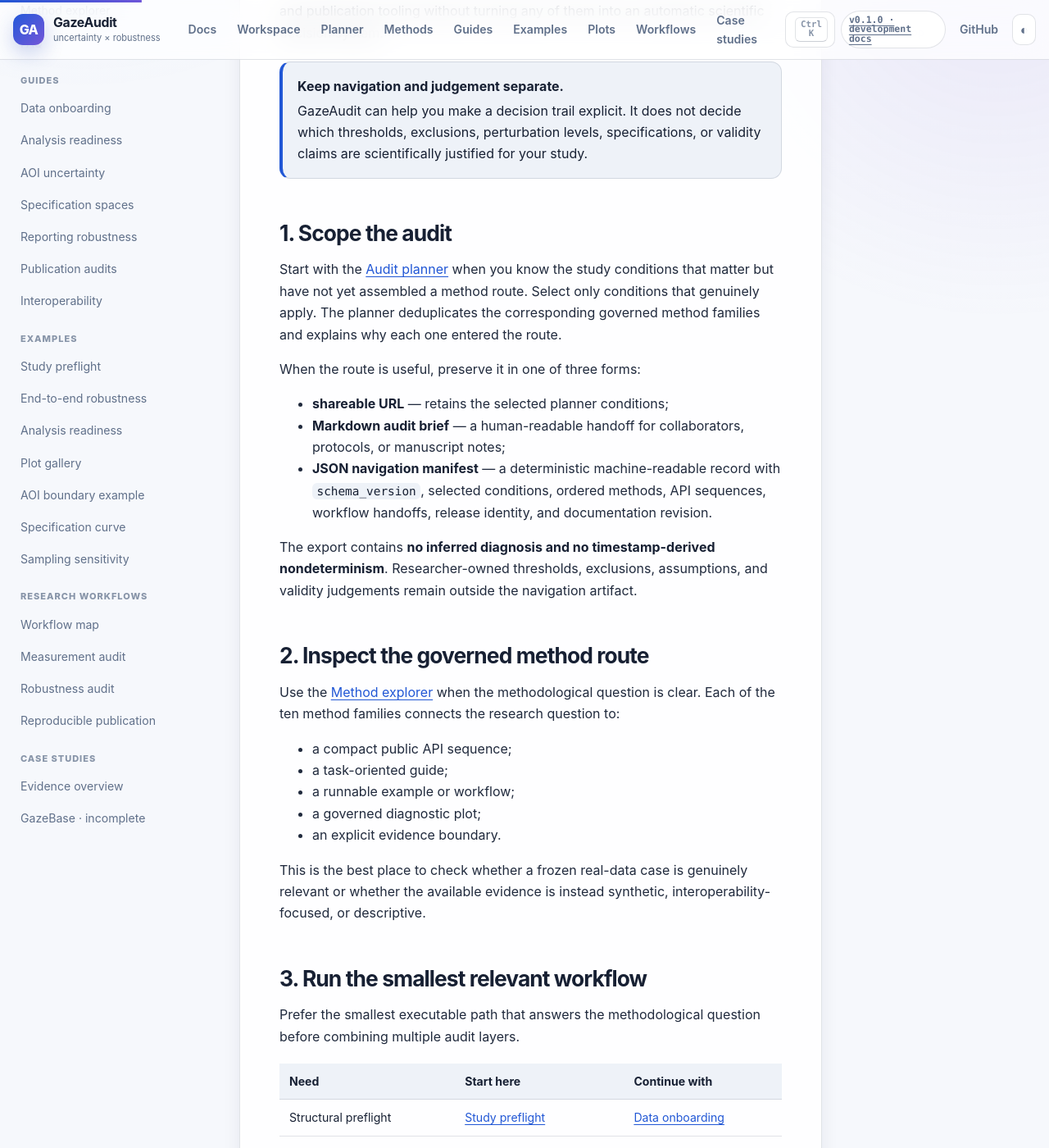
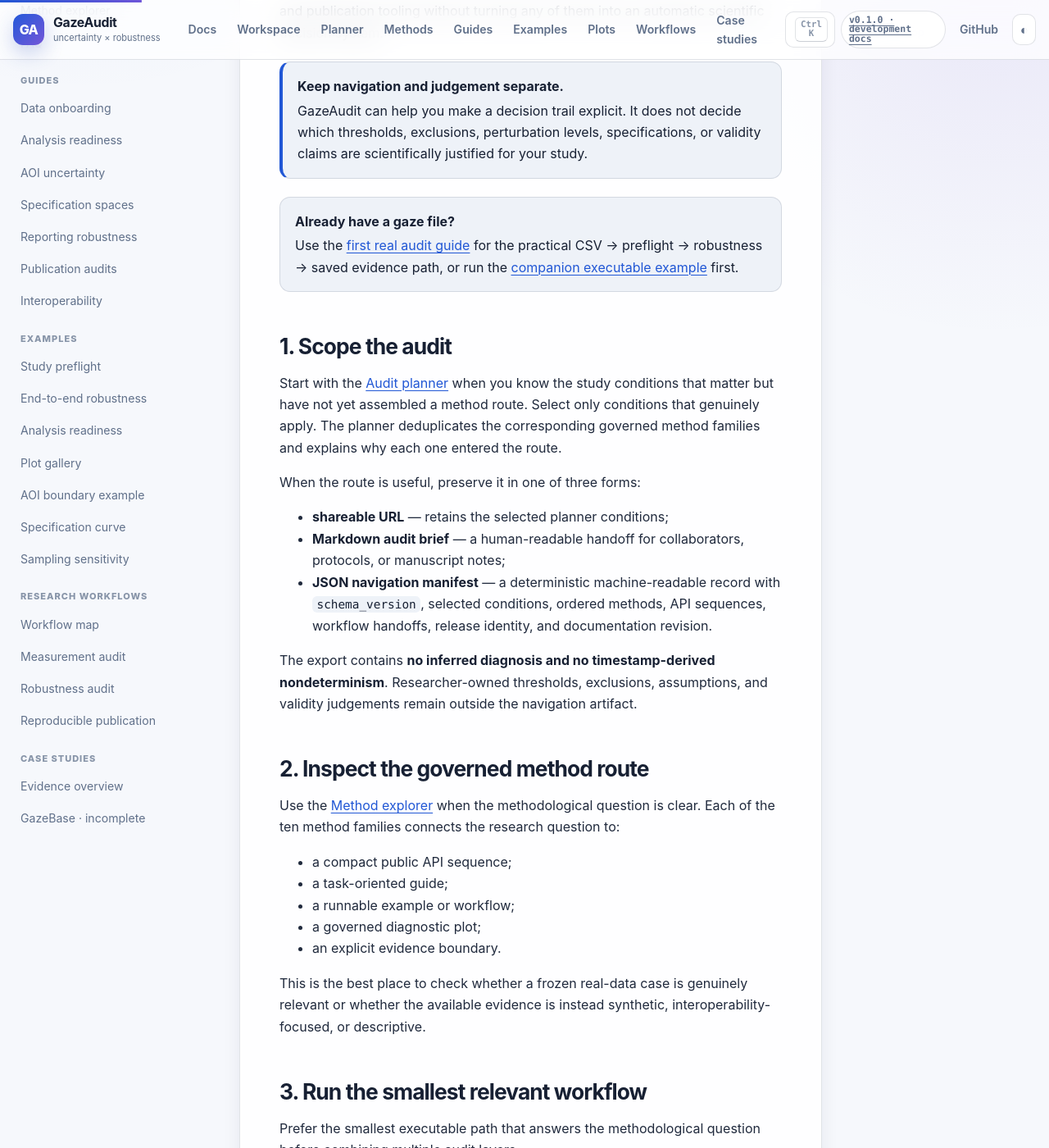
Before and after one commit to stefanosbalaskas/GazeAudit, a Jekyll site: the page built from docs/workspace/index.md, in a window 1280 px wide and 1400 px high, scrolled down 368 px. Shown: the whole window at 82% size. Built offline with Jekyll 4.4.1, drawn with Linux system fonts in a browser that asks for light colours; some of the changed text lies outside the part shown.

Commit message:
docs: connect workspace to first real audit path

```diff
--- a/docs/workspace/index.md
+++ b/docs/workspace/index.md
@@ -5,7 +5,7 @@
 page_type: workspace
 permalink: /docs/workspace/
 search_category: Start
-search_keywords: workspace project plan audit planner methods examples workflows evidence publication markdown json
+search_keywords: workspace project plan audit planner methods examples workflows evidence publication markdown json own data csv first audit
 ---
 
 # Researcher workspace
@@ -15,6 +15,11 @@
 <div class="callout info">
 <strong>Keep navigation and judgement separate.</strong>
 GazeAudit can help you make a decision trail explicit. It does not decide which thresholds, exclusions, perturbation levels, specifications, or validity claims are scientifically justified for your study.
+</div>
+
+<div class="callout tip">
+<strong>Already have a gaze file?</strong>
+Use the <a href="{{ '/docs/guides/first-real-audit/' | relative_url }}">first real audit guide</a> for the practical CSV → preflight → robustness → saved evidence path, or run the <a href="{{ '/docs/examples/first-real-audit/' | relative_url }}">companion executable example</a> first.
 </div>
 
 ## 1. Scope the audit
@@ -47,6 +52,7 @@
 
 | Need | Start here | Continue with |
 |---|---|---|
+| Apply GazeAudit to your own canonical CSV | [First real audit]({{ '/docs/examples/first-real-audit/' | relative_url }}) | [First-study workflow]({{ '/docs/workflows/first-study-audit/' | relative_url }}) |
 | Structural preflight | [Study preflight]({{ '/docs/examples/study-preflight/' | relative_url }}) | [Data onboarding]({{ '/docs/guides/data-onboarding/' | relative_url }}) |
 | Readiness governance | [Analysis-readiness example]({{ '/docs/examples/analysis-readiness/' | relative_url }}) | [Readiness guide]({{ '/docs/guides/analysis-readiness/' | relative_url }}) |
 | AOI measurement uncertainty | [AOI boundary example]({{ '/docs/examples/aoi-boundary/' | relative_url }}) | [Measurement audit]({{ '/docs/workflows/measurement-audit/' | relative_url }}) |
@@ -86,6 +92,7 @@
 
 ## Fast routes
 
+- **I already have a gaze CSV:** [first real audit →]({{ '/docs/guides/first-real-audit/' | relative_url }})
 - **I have new gaze data:** [data onboarding →]({{ '/docs/guides/data-onboarding/' | relative_url }})
 - **I know the study risks:** [audit planner →]({{ '/docs/planner/' | relative_url }})
 - **I know the methodological question:** [method explorer →]({{ '/docs/methods/' | relative_url }})
```
